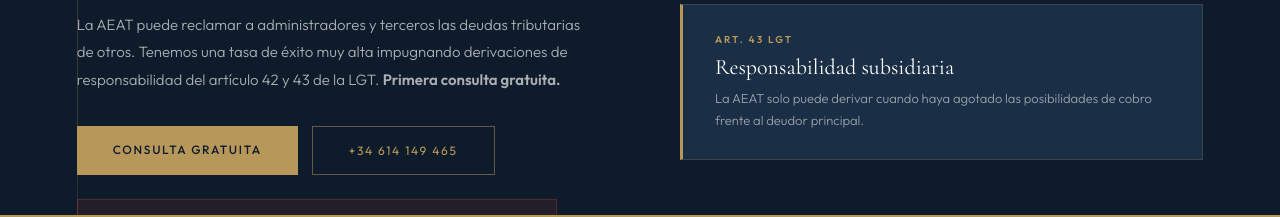
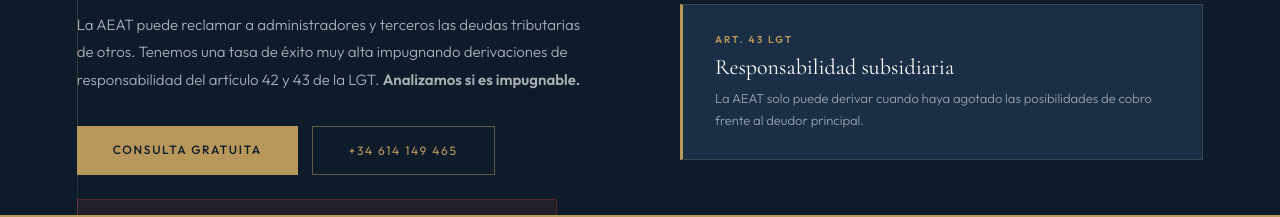
Before and after one commit to Ivanrm01/IRM-Abogados, a Next.js app: page /derivaciones-responsabilidad-tributaria in a window 1280 px wide. Shown: the part 408-625 px from the top of the page. Built offline with nearby package versions, Linux system fonts and the light colour scheme; no server answers.

Commit message:
Actualizar page.jsx

```diff
--- a/app/derivaciones-responsabilidad-tributaria/page.jsx
+++ b/app/derivaciones-responsabilidad-tributaria/page.jsx
@@ -98,7 +98,7 @@ export default function DerivacionesPage() {
           <p className={styles.heroDesc}>
             La AEAT puede reclamar a administradores y terceros las deudas tributarias de otros.
             Tenemos una tasa de éxito muy alta impugnando derivaciones de responsabilidad del
-            artículo 42 y 43 de la LGT. <strong>Primera consulta gratuita.</strong>
+            artículo 42 y 43 de la LGT. <strong>Analizamos si es impugnable.</strong>
           </p>
           <div className={styles.heroBtns}>
             <Link href="/contacto" className="btn-gold">Consulta gratuita</Link>
```
